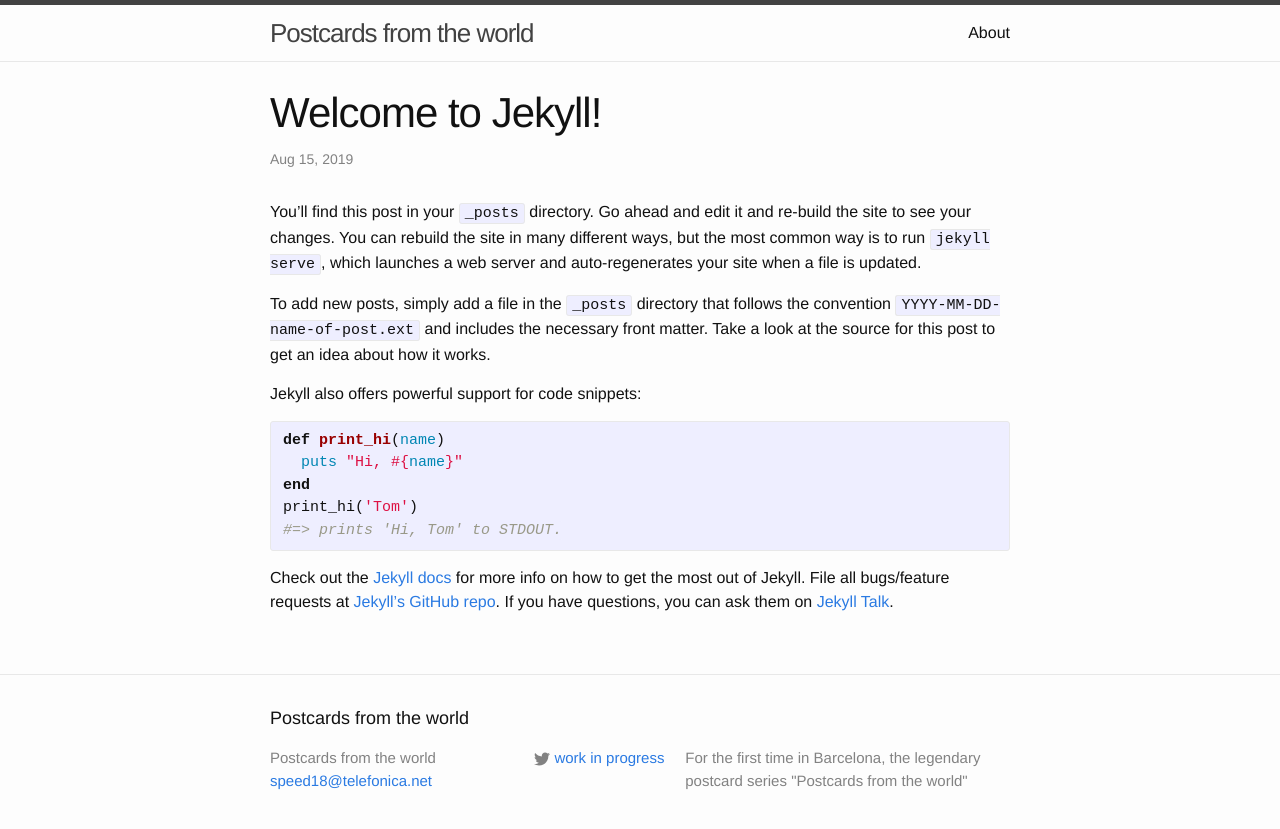
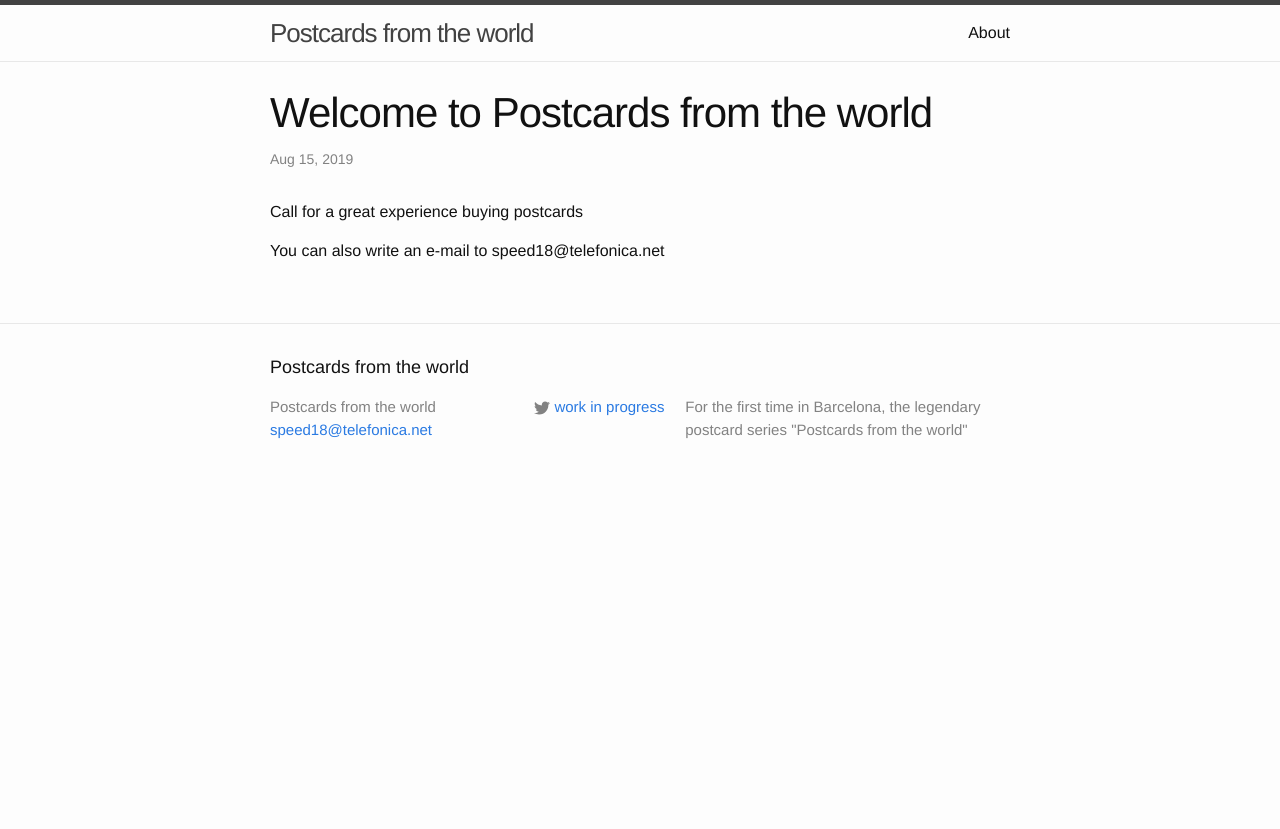
Before and after one commit to richard-davies/richard-davies.github.io, a Jekyll site: the page built from _posts/2019-08-15-welcome-to-jekyll.markdown, in a window 1280 px wide. Shown: the top 829 px of the page. Built offline with Jekyll 4.4.1, drawn with Linux system fonts in a browser that asks for light colours.

Commit message:
Second experiment

```diff
--- a/_posts/2019-08-15-welcome-to-jekyll.markdown
+++ b/_posts/2019-08-15-welcome-to-jekyll.markdown
@@ -1,25 +1,9 @@
 ---
 layout: post
-title:  "Welcome to Jekyll!"
+title:  "Welcome to Postcards from the world"
 date:   2019-08-15 10:48:27 +0000
-categories: jekyll update
+categories: Postcard experience
 ---
-You’ll find this post in your `_posts` directory. Go ahead and edit it and re-build the site to see your changes. You can rebuild the site in many different ways, but the most common way is to run `jekyll serve`, which launches a web server and auto-regenerates your site when a file is updated.
+Call for a great experience buying  postcards
 
-To add new posts, simply add a file in the `_posts` directory that follows the convention `YYYY-MM-DD-name-of-post.ext` and includes the necessary front matter. Take a look at the source for this post to get an idea about how it works.
-
-Jekyll also offers powerful support for code snippets:
-
-{% highlight ruby %}
-def print_hi(name)
-  puts "Hi, #{name}"
-end
-print_hi('Tom')
-#=> prints 'Hi, Tom' to STDOUT.
-{% endhighlight %}
-
-Check out the [Jekyll docs][jekyll-docs] for more info on how to get the most out of Jekyll. File all bugs/feature requests at [Jekyll’s GitHub repo][jekyll-gh]. If you have questions, you can ask them on [Jekyll Talk][jekyll-talk].
-
-[jekyll-docs]: http://jekyllrb.com/docs/home
-[jekyll-gh]:   https://github.com/jekyll/jekyll
-[jekyll-talk]: https://talk.jekyllrb.com/
+You can also write an e-mail to speed18@telefonica.net
```
